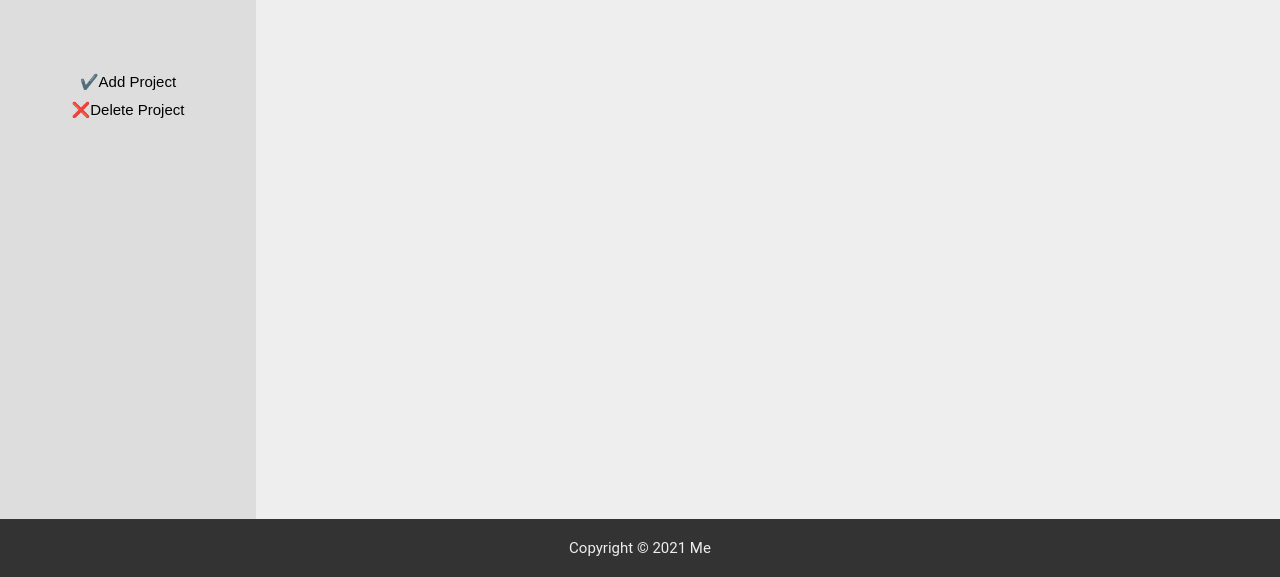
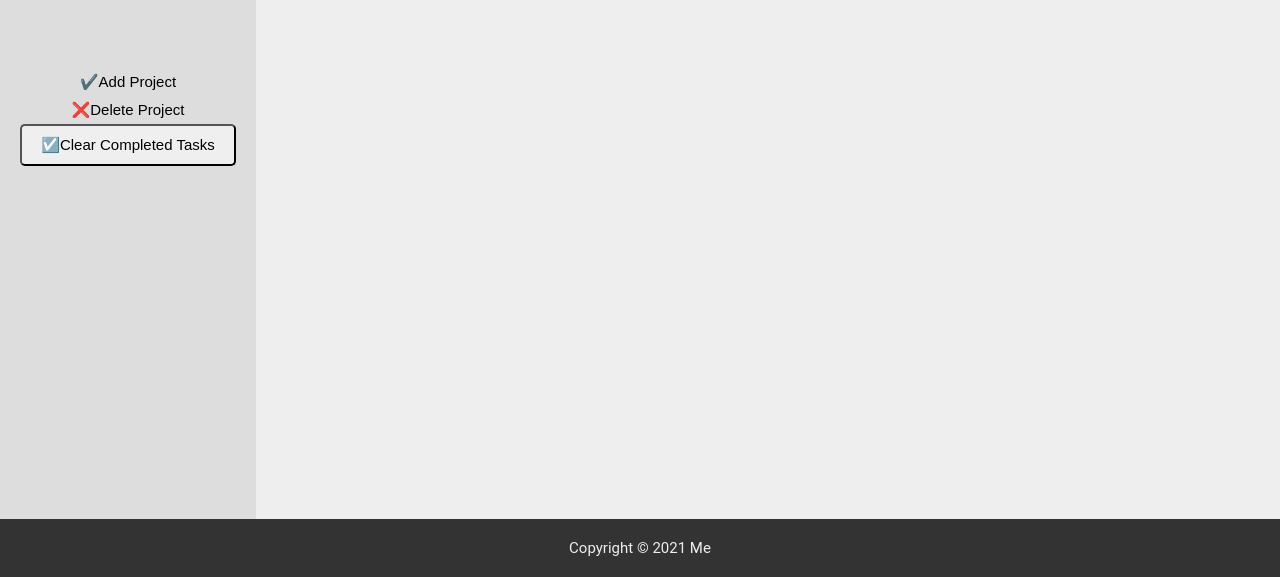
Before and after one commit to k-lukasz/Todo-List, a website built with webpack: page dist/index.html in a window 1280 px wide. Shown: the part 223-800 px from the top of the page. Built offline with nearby package versions, Linux system fonts and the light colour scheme.

Commit message:
added a new button to clear completed tasks

```diff
--- a/dist/index.html
+++ b/dist/index.html
@@ -22,6 +22,7 @@
         <div class="projects-list" id="projects-list"></div>
         <button class="button-add-project" id="button-add-project">✔️Add Project</button>
         <button class="button-delete-project" id="button-delete-project">❌Delete Project</button>
+        <button class="button-clear-completed-tasks" id="button-clear-completed-tasks">☑️Clear Completed Tasks</button>
 
         <!-- User interference! -->
     <div class="add-project-popup" id="add-project-popup">
```
